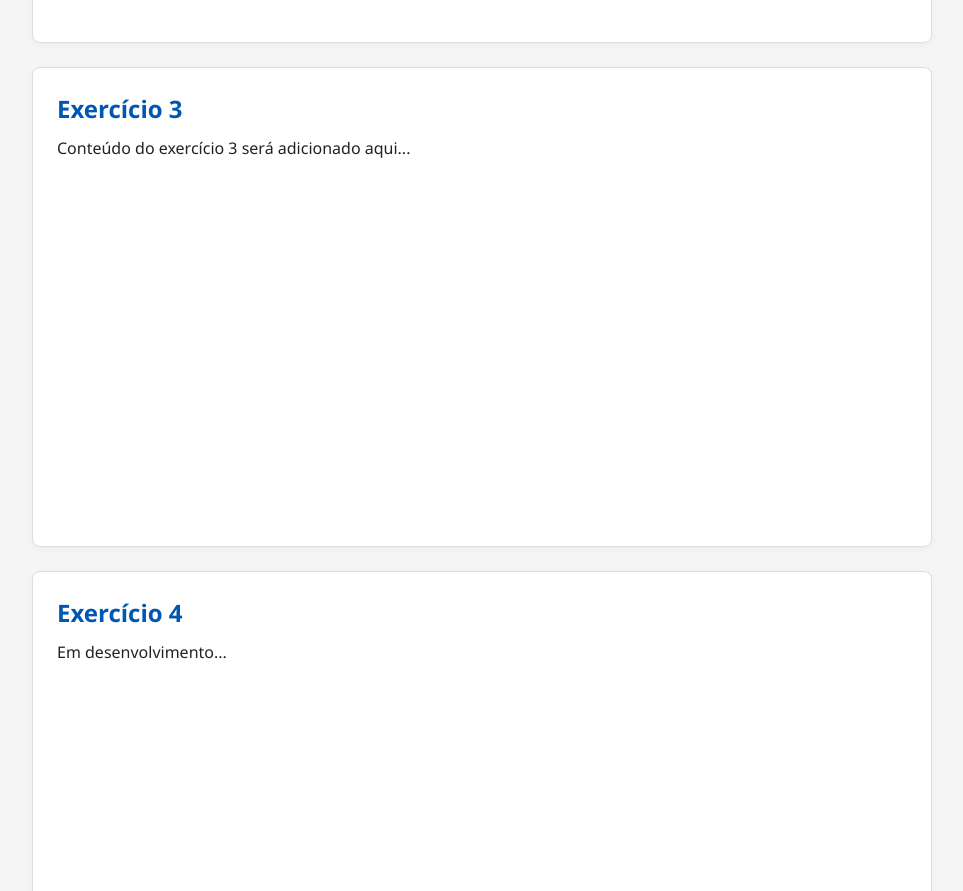
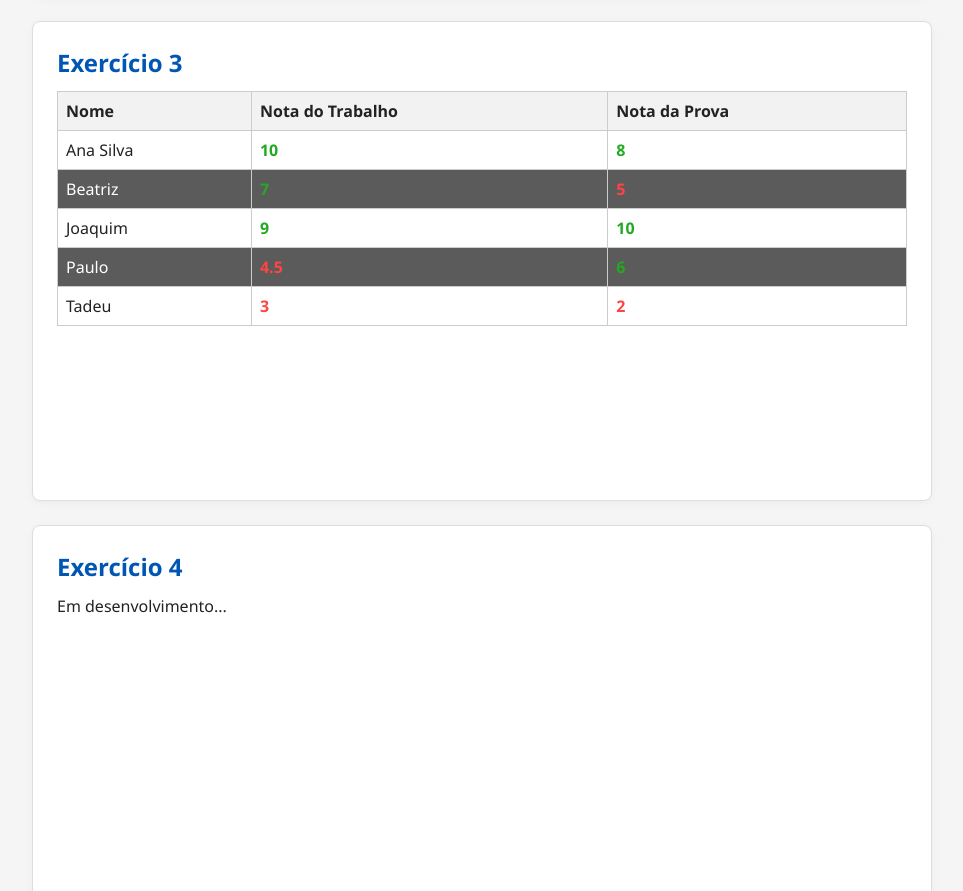
Before and after one commit to secondary-account-cardoso-files/internet-programming-discipline, a plain HTML site: page src/firs-list-exercices/index.html in a window 1280 px wide. Shown: the part 1121-2012 px from the top of the page, without its empty margins (158-1121 px from the left). Drawn offline with Linux system fonts and the light colour scheme.

```diff
--- a/src/firs-list-exercices/index.html
+++ b/src/firs-list-exercices/index.html
@@ -105,8 +105,6 @@
         </div>
       </section>
 
-      <br />
-
       <section id="exercise02" class="exercise02">
         <div>
           <h1>Algumas marcas</h1>
@@ -133,7 +131,44 @@
       <section id="exercise03" class="exercise03">
         <div>
           <h2>Exercício 3</h2>
-          <p>Conteúdo do exercício 3 será adicionado aqui...</p>
+          <div>
+            <table>
+              <thead>
+                <tr>
+                  <th>Nome</th>
+                  <th>Nota do Trabalho</th>
+                  <th>Nota da Prova</th>
+                </tr>
+              </thead>
+              <tbody>
+                <tr>
+                  <td>Ana Silva</td>
+                  <td class="nota-alta">10</td>
+                  <td class="nota-alta">8</td>
+                </tr>
+                <tr>
+                  <td>Beatriz</td>
+                  <td class="nota-alta">7</td>
+                  <td class="nota-baixa">5</td>
+                </tr>
+                <tr>
+                  <td>Joaquim</td>
+                  <td class="nota-alta">9</td>
+                  <td class="nota-alta">10</td>
+                </tr>
+                <tr>
+                  <td>Paulo</td>
+                  <td class="nota-baixa">4.5</td>
+                  <td class="nota-alta">6</td>
+                </tr>
+                <tr>
+                  <td>Tadeu</td>
+                  <td class="nota-baixa">3</td>
+                  <td class="nota-baixa">2</td>
+                </tr>
+              </tbody>
+            </table>
+          </div>
         </div>
       </section>
 
--- a/src/firs-list-exercices/style.css
+++ b/src/firs-list-exercices/style.css
@@ -269,3 +269,58 @@
   vertical-align: sub;
   font-size: 0.6em;
 }
+.exercise03 table {
+  width: 100%;
+  border-collapse: collapse;
+}
+.exercise03 th,
+.exercise03 td {
+  border: 1px solid #ccc;
+  padding: 8px;
+  text-align: left;
+}
+.exercise03 th {
+  background-color: #f2f2f2;
+  color: #222;
+}
+.exercise03 tr:nth-child(even) {
+  background-color: #5b5b5b;
+  color: #fff;
+}
+
+/* Regras para colorir notas com base no valor */
+.exercise03 td:nth-child(2), /* Nota do Trabalho */
+.exercise03 td:nth-child(3) {
+  /* Nota da Prova */
+  font-weight: bold;
+}
+
+/* Classes para notas baixas (< 6) */
+.exercise03 .nota-baixa {
+  color: #ff4444 !important;
+}
+
+/* Classes para notas altas (>= 6) */
+.exercise03 .nota-alta {
+  color: #22aa22 !important;
+}
+.exercise03 td:nth-child(3):has-text("4") {
+  color: #ff4444 !important;
+}
+
+/* Notas >= 6 = verde */
+/* .exercise03 td:nth-child(2):has-text("5"),
+.exercise03 td:nth-child(2):has-text("6"),
+.exercise03 td:nth-child(2):has-text("7"),
+.exercise03 td:nth-child(2):has-text("8"),
+.exercise03 td:nth-child(2):has-text("9"),
+.exercise03 td:nth-child(2):has-text("10"),
+.exercise03 td:nth-child(3):has-text("5"),
+.exercise03 td:nth-child(3):has-text("6"),
+.exercise03 td:nth-child(3):has-text("7"),
+.exercise03 td:nth-child(3):has-text("8"),
+.exercise03 td:nth-child(3):has-text("9"),
+.exercise03 td:nth-child(3):has-text("10") {
+  color: #22aa22 !important;
+  background-color: #e6ffe6 !important;
+} */
```
Also changed, not shown: 4 other files.
